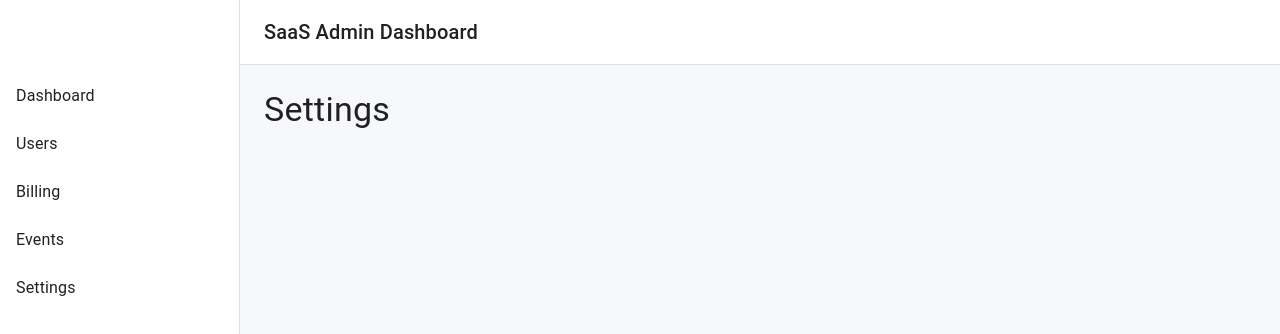
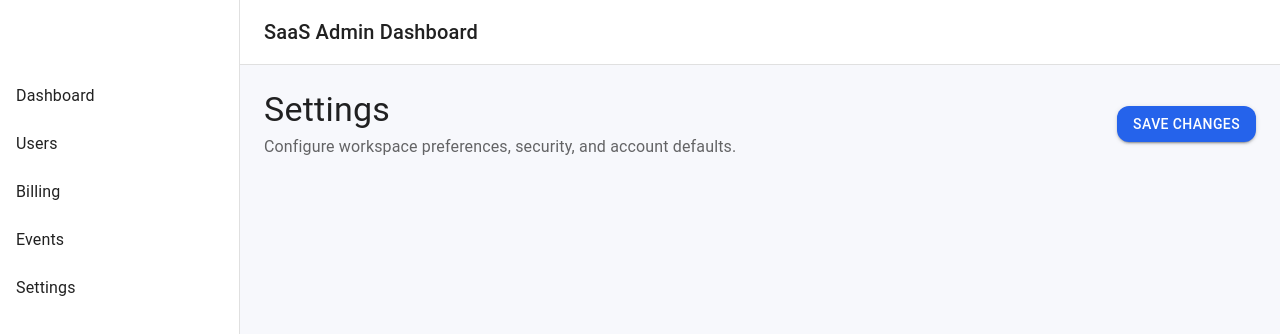
Before and after one commit to dzolu/react-dashboard, a React (Vite) app: page /settings in a window 1280 px wide. Shown: the top 334 px of the page. Built offline with nearby package versions, Linux system fonts and the light colour scheme; the HTML template or start-up script is replaced by a standard one.

Commit message:
Replace static SettingsPage header with reusable `PageHeader` and add "Save changes" button.

```diff
--- a/src/pages/settings/SettingsPage.tsx
+++ b/src/pages/settings/SettingsPage.tsx
@@ -1,5 +1,13 @@
-import { Typography } from '@mui/material'
+import { Button } from '@mui/material'
+
+import { PageHeader } from '@/shared/components/page-header/PageHeader'
 
 export function SettingsPage() {
-  return <Typography variant="h4">Settings</Typography>
+  return (
+    <PageHeader
+      title="Settings"
+      subtitle="Configure workspace preferences, security, and account defaults."
+      actions={<Button variant="contained">Save changes</Button>}
+    />
+  )
 }
```
